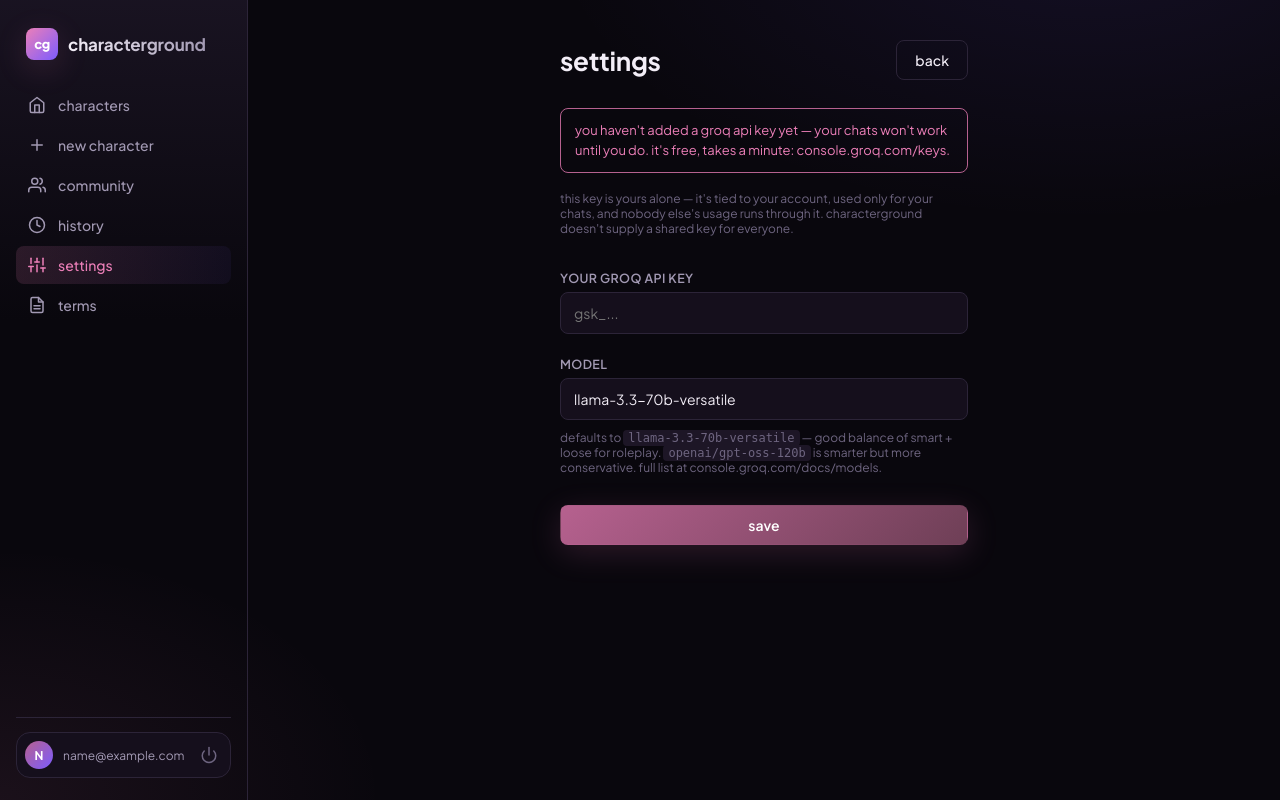
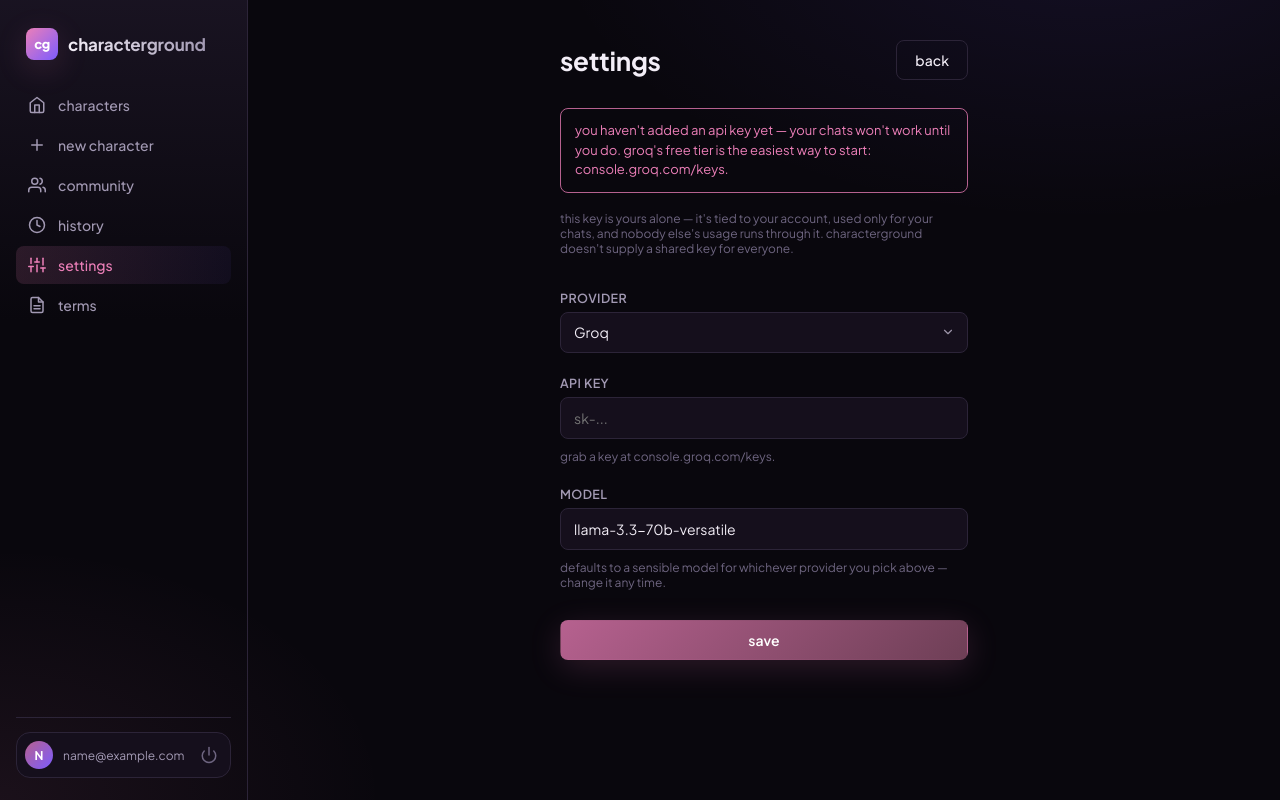
Before and after one commit to thatuser84/Domain, a Flask app: page /settings in a window 1280 px wide. Run offline with Flask 3, Linux system fonts and the light colour scheme; the visitor is signed in with stand-in values (Sample User, id 1); data that the repository does not hold is empty.

Commit message:
Add character editing and multi-provider/custom LLM endpoint support
Edit character:
- New /character/<id>/edit route, shares the exact same moderation
  pipeline as creation (extracted into run_character_moderation) so
  editing can't be used to sneak content past the creation-time gate.
  Avatar re-upload optional, keeps existing image if untouched.

Multi-provider settings:
- user_settings generalized from groq-only (groq_api_key/groq_model)
  to provider/base_url/api_key/model, with presets for Groq/OpenAI/
  OpenRouter plus a fully custom OpenAI-compatible endpoint option.
  call_groq renamed to call_roleplay_model, resolves the right
  base_url/model per account via get_llm_config. Settings page has a
  provider dropdown that reveals a base-url field only for 'custom'.

```diff
--- a/app.py
+++ b/app.py
@@ -41,7 +41,36 @@ SUPABASE_SERVICE_ROLE_KEY = os.environ["SUPABASE_SERVICE_ROLE_KEY"]
 # trusted backend, not a browser talking straight to Supabase, so that's the right split.
 db: Client = create_client(SUPABASE_URL, SUPABASE_SERVICE_ROLE_KEY)
 
-GROQ_URL = "https://api.groq.com/openai/v1/chat/completions"
+# Roleplay-model provider presets. All of these (and "custom") are assumed OpenAI-compatible chat
+# completions endpoints — same shape already used for moderation/tagging against freemodel.dev, so
+# nothing new architecturally, just a swappable base_url/key/model per account instead of one
+# hardcoded provider.
+PROVIDER_PRESETS = {
+    "groq": {
+        "label": "Groq",
+        "base_url": "https://api.groq.com/openai/v1",
+        "default_model": "llama-3.3-70b-versatile",
+        "keys_url": "https://console.groq.com/keys",
+    },
+    "openai": {
+        "label": "OpenAI",
+        "base_url": "https://api.openai.com/v1",
+        "default_model": "gpt-4o-mini",
+        "keys_url": "https://platform.openai.com/api-keys",
+    },
+    "openrouter": {
+        "label": "OpenRouter",
+        "base_url": "https://openrouter.ai/api/v1",
+        "default_model": "meta-llama/llama-3.3-70b-instruct",
+        "keys_url": "https://openrouter.ai/keys",
+    },
+    "custom": {
+        "label": "Custom (OpenAI-compatible)",
+        "base_url": None,
+        "default_model": "",
+        "keys_url": None,
+    },
+}
 DEFAULT_MODEL = os.environ.get("GROQ_MODEL", "llama-3.3-70b-versatile")
 MAX_TOKENS = int(os.environ.get("MAX_TOKENS", "700"))
 TEMPERATURE = float(os.environ.get("TEMPERATURE", "1.0"))
@@ -507,40 +536,52 @@ def get_user_settings(user_id):
     return res.data[0] if res.data else {}
 
 
-def set_user_settings(user_id, api_key=None, model=None, terms_accepted=False):
+def set_user_settings(user_id, provider=None, base_url=None, api_key=None, model=None, terms_accepted=False):
     payload = {"user_id": user_id}
+    if provider is not None:
+        payload["provider"] = provider
+    if base_url is not None:
+        payload["base_url"] = base_url
     if api_key is not None:
-        payload["groq_api_key"] = api_key
+        payload["api_key"] = api_key
     if model is not None:
-        payload["groq_model"] = model
+        payload["model"] = model
     if terms_accepted:
         payload["terms_accepted_at"] = datetime.utcnow().isoformat()
     db.table("user_settings").upsert(payload).execute()
 
 
-def get_groq_api_key(user_id):
-    return get_user_settings(user_id).get("groq_api_key") or ""
+def get_llm_config(user_id):
+    """Resolves (provider, base_url, api_key, model) for a user's roleplay-model calls, falling
+    back to that provider's preset base_url/model when the account hasn't overridden them."""
+    settings = get_user_settings(user_id)
+    provider = settings.get("provider") or "groq"
+    preset = PROVIDER_PRESETS.get(provider, PROVIDER_PRESETS["custom"])
+    base_url = (settings.get("base_url") or preset["base_url"] or "").rstrip("/")
+    model = settings.get("model") or preset["default_model"] or DEFAULT_MODEL
+    api_key = settings.get("api_key") or ""
+    return provider, base_url, api_key, model
 
 
-def get_groq_model(user_id):
-    return get_user_settings(user_id).get("groq_model") or DEFAULT_MODEL
-
-
-def call_groq(messages, user_id):
-    api_key = get_groq_api_key(user_id)
+def call_roleplay_model(messages, user_id):
+    provider, base_url, api_key, model = get_llm_config(user_id)
     if not api_key:
         raise RuntimeError(
-            "You haven't added a Groq API key yet. Go to /settings and paste one in — it's free at "
-            "console.groq.com/keys."
+            "You haven't added an API key yet. Go to /settings and set one up — Groq's free tier "
+            "works great to start."
+        )
+    if not base_url:
+        raise RuntimeError(
+            "No base URL configured for your custom provider. Go to /settings and fill one in."
         )
     resp = requests.post(
-        GROQ_URL,
+        f"{base_url}/chat/completions",
         headers={
             "Authorization": f"Bearer {api_key}",
             "Content-Type": "application/json",
         },
         json={
-            "model": get_groq_model(user_id),
+            "model": model,
             "messages": messages,
             "max_tokens": MAX_TOKENS,
             "temperature": TEMPERATURE,
@@ -675,22 +716,31 @@ def terms():
 @login_required
 def settings():
     if request.method == "POST":
-        api_key = request.form.get("groq_api_key", "").strip()
-        model = request.form.get("groq_model", "").strip()
+        provider = request.form.get("provider", "groq").strip()
+        if provider not in PROVIDER_PRESETS:
+            provider = "groq"
+        base_url = request.form.get("base_url", "").strip()
+        api_key = request.form.get("api_key", "").strip()
+        model = request.form.get("model", "").strip()
         set_user_settings(
             session["user_id"],
+            provider=provider,
+            base_url=base_url if provider == "custom" else "",
             api_key=api_key if api_key else None,
             model=model if model else None,
         )
         return redirect(url_for("settings", saved=1))
 
-    current_key = get_groq_api_key(session["user_id"])
+    current_provider, current_base_url, current_key, current_model = get_llm_config(session["user_id"])
     masked_key = ("•" * 8 + current_key[-4:]) if current_key else ""
     return render_template(
         "settings.html",
         masked_key=masked_key,
         has_key=bool(current_key),
-        current_model=get_groq_model(session["user_id"]),
+        current_provider=current_provider,
+        current_base_url=get_user_settings(session["user_id"]).get("base_url") or "",
+        current_model=current_model,
+        providers=PROVIDER_PRESETS,
         saved=request.args.get("saved"),
     )
 
@@ -727,6 +777,61 @@ def upload_character_avatar(user_id, file_storage):
         path, file_bytes, file_options={"content-type": content_type, "upsert": "true"}
     )
     return db.storage.from_(AVATAR_BUCKET).get_public_url(path)
+
+
+def run_character_moderation(name, persona, scenario, first_message, rating, minor_safe_confirmed):
+    """Shared moderation pipeline for both creating and editing a character sheet. Returns a dict:
+    {ok, minor_safe_mode, rating, error, offer_minor_safe}. Editing a character re-runs this exact
+    same pipeline — skipping moderation on edits would be a wide-open bypass of the whole
+    creation-time gate (make an innocuous character, then edit it into something that never
+    actually got checked)."""
+    sheet_text = "\n".join(
+        filter(
+            None,
+            [
+                f"Name: {name}",
+                f"Persona: {persona}",
+                f"Scenario: {scenario}" if scenario else "",
+                f"Opening message: {first_message}" if first_message else "",
+                f"Rating selected: {rating}",
+            ],
+        )
+    )
+
+    has_keyword, _ = has_minor_keyword(sheet_text)
+    staff = is_staff(session.get("user_email"))
+
+    if has_keyword or not staff:
+        flagged, category, reasoning = check_moderation(sheet_text)
+        if flagged and category == "minors_nonsexual":
+            if not minor_safe_confirmed:
+                log_moderation_flag(
+                    session["user_id"], None, "character_sheet", sheet_text, category, reasoning
+                )
+                return {
+                    "ok": False,
+                    "minor_safe_mode": False,
+                    "rating": rating,
+                    "offer_minor_safe": True,
+                    "error": "this character reads as a minor. if that's intentional for a "
+                    "non-sexual story, you can save it in minor-safe mode below — the roleplay "
+                    "model will be permanently locked out of sexual content for this character "
+                    "no matter what, regardless of the rating dial.",
+                }
+            return {"ok": True, "minor_safe_mode": True, "rating": "soft", "offer_minor_safe": False, "error": None}
+        elif flagged:
+            log_moderation_flag(
+                session["user_id"], None, "character_sheet", sheet_text, category, reasoning
+            )
+            return {
+                "ok": False,
+                "minor_safe_mode": False,
+                "rating": rating,
+                "offer_minor_safe": False,
+                "error": "this character sheet was blocked by the moderation filter and wasn't saved.",
+            }
+
+    return {"ok": True, "minor_safe_mode": False, "rating": rating, "offer_minor_safe": False, "error": None}
 
 
 def create_chat_for_character(character, user_id, title="Chat", rating=None):
@@ -830,6 +935,7 @@ def new_character():
         avatar = request.form.get("avatar", "").strip()
         first_message = request.form.get("first_message", "").strip()
         visibility = "public" if request.form.get("visibility") == "public" else "private"
+        minor_safe_confirmed = request.form.get("minor_safe_confirmed") == "1"
 
         form_state = dict(
             rating_levels=RATING_LEVELS,
@@ -848,72 +954,12 @@ def new_character():
         except ValueError as e:
             return render_template("create_character.html", error=str(e), **form_state), 400
 
-        minor_safe_confirmed = request.form.get("minor_safe_confirmed") == "1"
-
-        # The character sheet (name/persona/scenario/opening line) gets baked into the system
-        # prompt for every single message in this chat, so it has to clear moderation up front —
-        # checking only the live chat messages would leave this as an unscanned backdoor. Rating
-        # is included here because it's part of what tells the classifier whether a detected minor
-        # comes with sexual/adult-oriented intent or not.
-        sheet_text = "\n".join(
-            filter(
-                None,
-                [
-                    f"Name: {name}",
-                    f"Persona: {persona}",
-                    f"Scenario: {scenario}" if scenario else "",
-                    f"Opening message: {first_message}" if first_message else "",
-                    f"Rating selected: {rating}",
-                ],
-            )
-        )
-
-        # Minor-detection is entirely on the LLM classifier now (see MODERATION_SYSTEM_PROMPT's
-        # mandatory age-scan rule + worked examples) rather than a regex hard block — the regex
-        # was too easy to dodge with a slightly different phrasing of the same age. A minor-coded
-        # keyword ("kid", "child", "minor"...) still forces the check to run even for staff, since
-        # those words are common enough in normal writing that skipping the check entirely on a
-        # staff account would leave a real gap.
-        has_keyword, keyword_hit = has_minor_keyword(sheet_text)
-        staff = is_staff(session.get("user_email"))
-        minor_safe_mode = False
-
-        if has_keyword or not staff:
-            flagged, category, reasoning = check_moderation(sheet_text)
-            if flagged and category == "minors_nonsexual":
-                if not minor_safe_confirmed:
-                    # First pass: don't create yet, offer the locked-down path instead of a flat
-                    # rejection — this specific category means a minor was detected with nothing
-                    # sexual about it, so there's a legitimate non-sexual use case here.
-                    log_moderation_flag(
-                        session["user_id"], None, "character_sheet", sheet_text, category, reasoning
-                    )
-                    return render_template(
-                        "create_character.html",
-                        offer_minor_safe=True,
-                        error="this character reads as a minor. if that's intentional for a "
-                        "non-sexual story, you can create it in minor-safe mode below — the "
-                        "roleplay model will be permanently locked out of sexual content for "
-                        "this character no matter what, regardless of the rating dial.",
-                        **form_state,
-                    ), 400
-                # Confirmed: create it, but the safety lock is non-negotiable and overrides
-                # whatever rating was selected — force the visible rating to the safest tone too
-                # so the UI doesn't show something contradictory later.
-                minor_safe_mode = True
-                rating = "soft"
-                form_state["selected_rating"] = "soft"
-            elif flagged:
-                # minors_sexual, real_person_nonconsensual, illegal_real_world_content — no path
-                # around any of these, ever.
-                log_moderation_flag(
-                    session["user_id"], None, "character_sheet", sheet_text, category, reasoning
-                )
-                return render_template(
-                    "create_character.html",
-                    error="this character sheet was blocked by the moderation filter and wasn't created.",
-                    **form_state,
-                ), 400
+        mod = run_character_moderation(name, persona, scenario, first_message, rating, minor_safe_confirmed)
+        form_state["selected_rating"] = mod["rating"]
+        if not mod["ok"]:
+            return render_template(
+                "create_character.html", error=mod["error"], offer_minor_safe=mod["offer_minor_safe"], **form_state
+            ), 400
 
         # Best-effort auto-tagging for the community similarity signal — never blocks creation.
         tags = generate_character_tags(name, persona, scenario)
@@ -929,8 +975,8 @@ def new_character():
                     "first_message": first_message,
                     "avatar": avatar,
                     "avatar_url": avatar_url,
-                    "rating": rating,
-                    "minor_safe_mode": minor_safe_mode,
+                    "rating": mod["rating"],
+                    "minor_safe_mode": mod["minor_safe_mode"],
                     "visibility": visibility,
                     "tags": tags,
                 }
@@ -944,6 +990,91 @@ def new_character():
 
     return render_template(
         "create_character.html", rating_levels=RATING_LEVELS, rating_labels=RATING_LABELS
+    )
+
+
+@app.route("/character/<int:character_id>/edit", methods=["GET", "POST"])
+@login_required
+def edit_character(character_id):
+    character = get_owned_character(character_id)
+
+    if request.method == "POST":
+        rating = request.form.get("rating", "explicit").strip()
+        if rating not in RATING_LEVELS:
+            rating = "explicit"
+
+        name = request.form["name"].strip()
+        persona = request.form["persona"].strip()
+        scenario = request.form.get("scenario", "").strip()
+        avatar = request.form.get("avatar", "").strip()
+        first_message = request.form.get("first_message", "").strip()
+        visibility = "public" if request.form.get("visibility") == "public" else "private"
+        # Already-locked characters don't need to re-confirm every edit — only a fresh minors_nonsexual
+        # detection on a not-yet-locked character needs the checkbox.
+        minor_safe_confirmed = (
+            request.form.get("minor_safe_confirmed") == "1" or character.get("minor_safe_mode", False)
+        )
+
+        form_state = dict(
+            rating_levels=RATING_LEVELS,
+            rating_labels=RATING_LABELS,
+            name=name,
+            persona=persona,
+            scenario=scenario,
+            avatar=avatar,
+            first_message=first_message,
+            selected_rating=rating,
+            selected_visibility=visibility,
+            editing_character_id=character_id,
+            current_avatar_url=character.get("avatar_url"),
+        )
+
+        try:
+            new_avatar_url = upload_character_avatar(session["user_id"], request.files.get("avatar_image"))
+        except ValueError as e:
+            return render_template("create_character.html", error=str(e), **form_state), 400
+        avatar_url = new_avatar_url if new_avatar_url else character.get("avatar_url")
+
+        mod = run_character_moderation(name, persona, scenario, first_message, rating, minor_safe_confirmed)
+        form_state["selected_rating"] = mod["rating"]
+        if not mod["ok"]:
+            return render_template(
+                "create_character.html", error=mod["error"], offer_minor_safe=mod["offer_minor_safe"], **form_state
+            ), 400
+
+        # Re-tag since the persona/scenario may have changed meaningfully.
+        tags = generate_character_tags(name, persona, scenario)
+
+        db.table("characters").update(
+            {
+                "name": name,
+                "persona": persona,
+                "scenario": scenario,
+                "first_message": first_message,
+                "avatar": avatar,
+                "avatar_url": avatar_url,
+                "rating": mod["rating"],
+                "minor_safe_mode": mod["minor_safe_mode"],
+                "visibility": visibility,
+                "tags": tags,
+            }
+        ).eq("id", character_id).execute()
+
+        return redirect(url_for("character_detail", character_id=character_id))
+
+    return render_template(
+        "create_character.html",
+        rating_levels=RATING_LEVELS,
+        rating_labels=RATING_LABELS,
+        name=character["name"],
+        persona=character["persona"],
+        scenario=character["scenario"],
+        avatar=character["avatar"],
+        first_message=character["first_message"],
+        selected_rating=character["rating"],
+        selected_visibility=character["visibility"],
+        editing_character_id=character_id,
+        current_avatar_url=character.get("avatar_url"),
     )
 
 
@@ -1085,7 +1216,7 @@ def send_message(chat_id):
     api_messages += [{"role": row["role"], "content": row["content"]} for row in history_res.data]
 
     try:
-        reply = call_groq(api_messages, session["user_id"])
+        reply = call_roleplay_model(api_messages, session["user_id"])
     except requests.HTTPError as e:
         return jsonify({"error": f"groq api error: {e.response.text}"}), 502
     except Exception as e:
--- a/supabase_schema.sql
+++ b/supabase_schema.sql
@@ -69,8 +69,10 @@ create index if not exists moderation_flags_created_at_idx on moderation_flags(c
 -- to whoever runs this instance.
 create table if not exists user_settings (
   user_id uuid primary key references auth.users(id) on delete cascade,
-  groq_api_key text,
-  groq_model text,
+  provider text not null default 'groq',
+  base_url text,
+  api_key text,
+  model text,
   terms_accepted_at timestamptz,
   updated_at timestamptz not null default now()
 );
--- a/templates/settings.html
+++ b/templates/settings.html
@@ -13,8 +13,8 @@
 
   {% if not has_key %}
     <div class="banner banner-warn">
-      you haven't added a groq api key yet — your chats won't work until you do.
-      it's free, takes a minute: <a href="https://console.groq.com/keys" target="_blank" rel="noopener">console.groq.com/keys</a>.
+      you haven't added an api key yet — your chats won't work until you do.
+      groq's free tier is the easiest way to start: <a href="https://console.groq.com/keys" target="_blank" rel="noopener">console.groq.com/keys</a>.
     </div>
   {% endif %}
 
@@ -24,16 +24,51 @@
   </p>
 
   <form method="post" class="form">
-    <label for="groq_api_key">your groq api key {% if has_key %}<span class="hint">(currently: {{ masked_key }})</span>{% endif %}</label>
-    <input type="password" id="groq_api_key" name="groq_api_key" placeholder="{{ 'leave blank to keep current key' if has_key else 'gsk_...' }}" autocomplete="off">
+    <label for="provider">provider</label>
+    <select id="provider" name="provider">
+      {% for key, p in providers.items() %}
+        <option value="{{ key }}" {% if key == current_provider %}selected{% endif %}>{{ p.label }}</option>
+      {% endfor %}
+    </select>
 
-    <label for="groq_model">model</label>
-    <input type="text" id="groq_model" name="groq_model" value="{{ current_model }}">
-    <p class="hint">defaults to <code>llama-3.3-70b-versatile</code> — good balance of smart + loose for roleplay.
-      <code>openai/gpt-oss-120b</code> is smarter but more conservative. full list at
-      <a href="https://console.groq.com/docs/models" target="_blank" rel="noopener">console.groq.com/docs/models</a>.</p>
+    <div id="custom-url-row">
+      <label for="base_url">base url</label>
+      <input type="text" id="base_url" name="base_url" placeholder="https://your-endpoint.example.com/v1" value="{{ current_base_url }}">
+      <p class="hint">any OpenAI-compatible <code>/chat/completions</code> endpoint works — a self-hosted model, a proxy, another provider entirely.</p>
+    </div>
+
+    <label for="api_key">api key {% if has_key %}<span class="hint">(currently: {{ masked_key }})</span>{% endif %}</label>
+    <input type="password" id="api_key" name="api_key" placeholder="{{ 'leave blank to keep current key' if has_key else 'sk-...' }}" autocomplete="off">
+    <p class="hint" id="keys-url-hint"></p>
+
+    <label for="model">model</label>
+    <input type="text" id="model" name="model" value="{{ current_model }}">
+    <p class="hint">defaults to a sensible model for whichever provider you pick above — change it any time.</p>
 
     <button type="submit" class="btn btn-primary btn-block">save</button>
   </form>
 </div>
+
+<script>
+  const KEYS_URLS = {
+    groq: "https://console.groq.com/keys",
+    openai: "https://platform.openai.com/api-keys",
+    openrouter: "https://openrouter.ai/keys",
+    custom: "",
+  };
+
+  const providerSelect = document.getElementById("provider");
+  const customUrlRow = document.getElementById("custom-url-row");
+  const keysHint = document.getElementById("keys-url-hint");
+
+  function updateProviderUI() {
+    const provider = providerSelect.value;
+    customUrlRow.style.display = provider === "custom" ? "" : "none";
+    const url = KEYS_URLS[provider];
+    keysHint.innerHTML = url ? `grab a key at <a href="${url}" target="_blank" rel="noopener">${url.replace('https://', '')}</a>.` : "";
+  }
+
+  providerSelect.addEventListener("change", updateProviderUI);
+  updateProviderUI();
+</script>
 {% endblock %}
```
Also changed, not shown: supabase_migration_multi_provider.sql (added, +14 -0 lines), templates/character_detail.html (+6 -3 lines), templates/create_character.html (+13 -9 lines).
